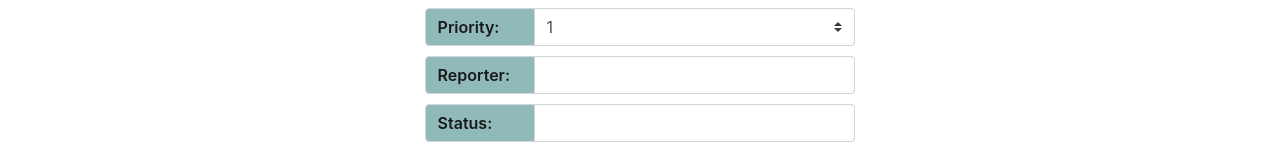
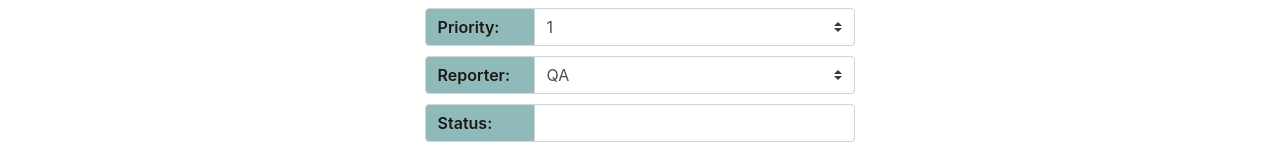
Before and after one commit to diakogiannis/AngularCodehubPoC, an Angular app: page /bug-create in a window 1280 px wide. Shown: the part 246-392 px from the top of the page. Built offline with nearby package versions, Linux system fonts and the light colour scheme.

Commit message:
Made 'reporter' field a select.

```diff
--- a/src/app/features/bug-management/components/bug-create/bug-create.component.ts
+++ b/src/app/features/bug-management/components/bug-create/bug-create.component.ts
@@ -50,6 +50,6 @@ export class BugCreateComponent implements OnInit {
   }
 
   goBack() {
-    this.router.navigate(['/']);
+    this.router.navigate(['/bugs-search']);
   }
 }
--- a/src/app/features/bug-management/components/bug-edit/bug-edit.component.ts
+++ b/src/app/features/bug-management/components/bug-edit/bug-edit.component.ts
@@ -55,7 +55,7 @@ export class BugEditComponent implements OnInit {
   }
 
   goBack() {
-    this.router.navigate(['/']);
+    this.router.navigate(['/bugs-search']);
   }
 
   formValidChangedHandler(formIsValid: boolean) {
--- a/src/app/features/bug-management/components/bug-form/bug-form.component.html
+++ b/src/app/features/bug-management/components/bug-form/bug-form.component.html
@@ -44,9 +44,11 @@
       <div class="input-group-prepend">
         <label class="input-group-text">Reporter:</label>
       </div>
-      <input [disabled]="readOnly" type="text" class="form-control" formControlName="reporter" aria-label="reporter">
-      <div *ngIf="bugForm.get('reporter').invalid && bugForm.get('reporter').dirty" class="FieldActive">
-        <b style="color: red; margin-left: 8px;"> Please insert a reporter. </b>
+      <select [disabled]="readOnly" class="custom-select form-control" formControlName="reporter">
+        <option *ngFor="let reporter of reporters">{{reporter}}</option>
+      </select>
+      <div *ngIf="bugForm.get('reporter').invalid && bugForm.get('reporter').dirty">
+        <b style="color: red; margin-left: 8px;"> Please select a bug reporter. </b>
       </div>
     </div>
 
--- a/src/app/features/bug-management/components/bug-form/bug-form.component.ts
+++ b/src/app/features/bug-management/components/bug-form/bug-form.component.ts
@@ -17,6 +17,7 @@ export class BugFormComponent implements OnInit {
   readOnly: false;
 
   priorities: number[] = [];
+  reporters: string[] = [];
 
   constructor(
     private fb: FormBuilder,
@@ -31,6 +32,7 @@ export class BugFormComponent implements OnInit {
     }
 
     this.priorities = this.bugsApiService.priorities;
+    this.reporters = this.bugsApiService.reporters;
   }
 
 
--- a/src/app/features/bug-management/components/bugs-search/bugs-search.component.html
+++ b/src/app/features/bug-management/components/bugs-search/bugs-search.component.html
@@ -23,7 +23,12 @@
       <div class="input-group-prepend">
         <label class="input-group-text">Reporter:</label>
       </div>
-      <input type="text" class="form-control" aria-label="Reporter" formControlName="reporter">
+      <select class="custom-select" formControlName="reporter">
+        <option *ngFor="let reporter of reporters">{{reporter}}</option>
+      </select>
+      <div *ngIf="searchForm.get('reporter').invalid">
+        <b style="color: red; margin-left: 8px;"> Please select a bug reporter. </b>
+      </div>
     </div>
 
     <div class="input-group mb-3">
--- a/src/app/features/bug-management/components/bugs-search/bugs-search.component.ts
+++ b/src/app/features/bug-management/components/bugs-search/bugs-search.component.ts
@@ -12,6 +12,7 @@ import { Bug } from 'src/app/shared/models/bug';
 export class BugsSearchComponent implements OnInit {
 
   priorities: number[] = [];
+  reporters: string[] = [];
   pageSizes: number[] = [5, 10, 15];
   // TODO: Somehow get number of pages. Perhaps get all bugs (unpaginated) calculate it according to pageSize?
   numOfPages = Number.MAX_SAFE_INTEGER;
@@ -35,13 +36,14 @@ export class BugsSearchComponent implements OnInit {
   ngOnInit() {
     this.initForm();
     this.priorities = this.bugsApiService.priorities;
+    this.reporters = this.bugsApiService.reporters;
   }
 
   initForm() {
     this.searchForm = this.fb.group({
       title: [''],
       priority: [1, Validators.required],
-      reporter: [''],
+      reporter: ['QA'],
       status: ['']
     });
   }
--- a/src/app/shared/bugs-api.service.ts
+++ b/src/app/shared/bugs-api.service.ts
@@ -14,6 +14,7 @@ export class BugsApiService {
 
   // Common Variables (that we should actually get from our backend):
   public priorities = [1, 2, 3];
+  public reporters = ['QA', 'DEV', 'TEST'];
 
   constructor(private http: HttpClient) {
   }
```
